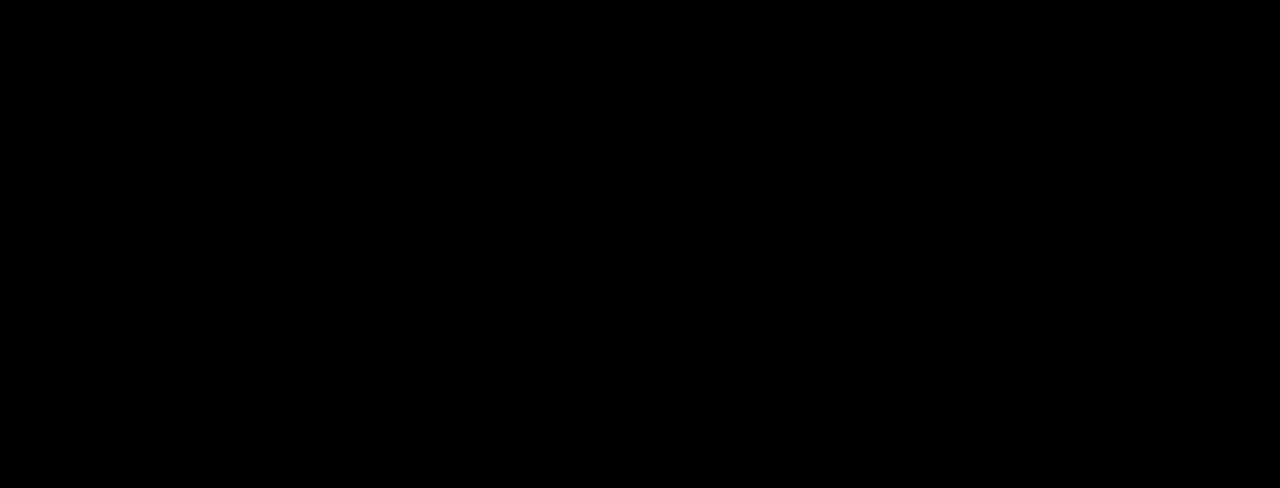
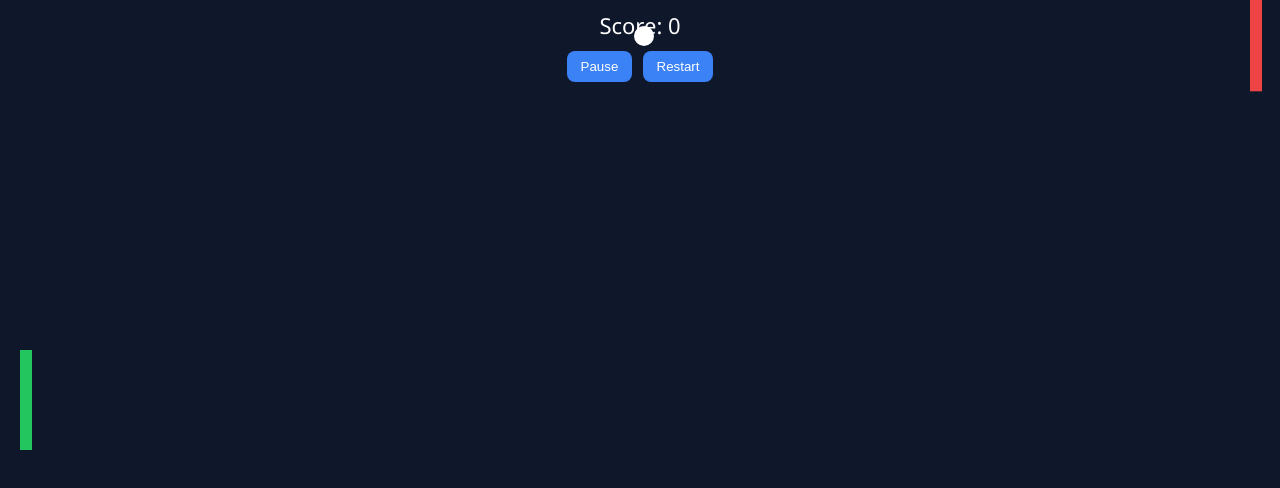
Before and after one commit to azizghannamm-tech/Game, a plain HTML site: page pong.html in a window 1280 px wide. Drawn offline with Linux system fonts and the light colour scheme.

Commit message:
Update pong.html

```diff
--- a/pong.html
+++ b/pong.html
@@ -2,39 +2,187 @@
 <html lang="en">
 <head>
 <meta charset="UTF-8">
-<title>Pong Game</title>
+<meta name="viewport" content="width=device-width, initial-scale=1.0">
+<title>Pong - Aziz Arcade</title>
 
 <style>
-body {
-  margin: 0;
-  overflow: hidden;
-  background: #000;
-  font-family: Arial, sans-serif;
+body{
+    margin:0;
+    overflow:hidden;
+    background:#0f172a;
+    font-family:Segoe UI, Arial;
+    color:white;
 }
 
-/* UI */
-#ui {
-  position: fixed;
-  top: 10px;
-  width: 100%;
-  text-align: center;
-  color: white;
-  z-index: 10;
+#ui{
+    position:fixed;
+    top:10px;
+    width:100%;
+    text-align:center;
+    z-index:10;
 }
 
-#score {
-  font-size: 22px;
-  margin-bottom: 8px;
+#score{
+    font-size:22px;
+    margin-bottom:8px;
 }
 
-button {
-  padding: 8px 14px;
-  margin: 2px;
-  border: none;
-  border-radius: 4px;
-  cursor: pointer;
-  background: #00adb5;
-  color: white;
+button{
+    padding:8px 14px;
+    margin:3px;
+    border:none;
+    border-radius:8px;
+    background:#3b82f6;
+    color:white;
+    cursor:pointer;
 }
 
-canvas {
+button:hover{
+    background:#2563eb;
+}
+</style>
+</head>
+
+<body>
+
+<div id="ui">
+    <div id="score">Score: 0</div>
+    <button onclick="togglePause()">Pause</button>
+    <button onclick="restartGame()">Restart</button>
+</div>
+
+<canvas id="game"></canvas>
+
+<script>
+const canvas = document.getElementById("game");
+const ctx = canvas.getContext("2d");
+
+// Resize safely
+function resize(){
+    canvas.width = window.innerWidth;
+    canvas.height = window.innerHeight;
+}
+window.addEventListener("resize", resize);
+resize();
+
+// Game variables
+let paddleHeight = 100;
+let paddleWidth = 12;
+
+let playerY = canvas.height / 2 - 50;
+let aiY = canvas.height / 2 - 50;
+
+let ballX = canvas.width / 2;
+let ballY = canvas.height / 2;
+
+let dx = 4;
+let dy = 4;
+
+let score = 0;
+let paused = false;
+
+// Mouse control
+document.addEventListener("mousemove",(e)=>{
+    playerY = e.clientY - paddleHeight/2;
+
+    // Keep inside screen
+    if(playerY < 0) playerY = 0;
+    if(playerY > canvas.height - paddleHeight)
+        playerY = canvas.height - paddleHeight;
+});
+
+// Draw everything
+function draw(){
+
+    ctx.clearRect(0,0,canvas.width,canvas.height);
+
+    // Player paddle
+    ctx.fillStyle = "#22c55e";
+    ctx.fillRect(20, playerY, paddleWidth, paddleHeight);
+
+    // AI paddle
+    ctx.fillStyle = "#ef4444";
+    ctx.fillRect(canvas.width - 30, aiY, paddleWidth, paddleHeight);
+
+    // Ball
+    ctx.beginPath();
+    ctx.arc(ballX, ballY, 10, 0, Math.PI*2);
+    ctx.fillStyle = "#fff";
+    ctx.fill();
+}
+
+// Update game
+function update(){
+    if(paused) return;
+
+    ballX += dx;
+    ballY += dy;
+
+    // Wall bounce
+    if(ballY < 10 || ballY > canvas.height - 10){
+        dy *= -1;
+    }
+
+    // Player hit
+    if(ballX < 32){
+        if(ballY > playerY && ballY < playerY + paddleHeight){
+            dx *= -1;
+            score++;
+            document.getElementById("score").innerText =
+                "Score: " + score;
+        }else{
+            gameOver();
+        }
+    }
+
+    // AI hit
+    if(ballX > canvas.width - 40){
+        if(ballY > aiY && ballY < aiY + paddleHeight){
+            dx *= -1;
+        }else{
+            dx *= -1;
+        }
+    }
+
+    // Simple AI
+    aiY += (ballY - (aiY + paddleHeight/2)) * 0.08;
+}
+
+// Loop (ALWAYS runs)
+function loop(){
+    update();
+    draw();
+    requestAnimationFrame(loop);
+}
+
+// Controls
+function togglePause(){
+    paused = !paused;
+}
+
+function restartGame(){
+    score = 0;
+    document.getElementById("score").innerText = "Score: 0";
+
+    ballX = canvas.width / 2;
+    ballY = canvas.height / 2;
+
+    dx = 4;
+    dy = 4;
+
+    paused = false;
+}
+
+function gameOver(){
+    paused = true;
+    setTimeout(()=>{
+        alert("Game Over! Score: " + score);
+    },50);
+}
+
+// START GAME
+loop();
+</script>
+
+</body>
+</html>
```
